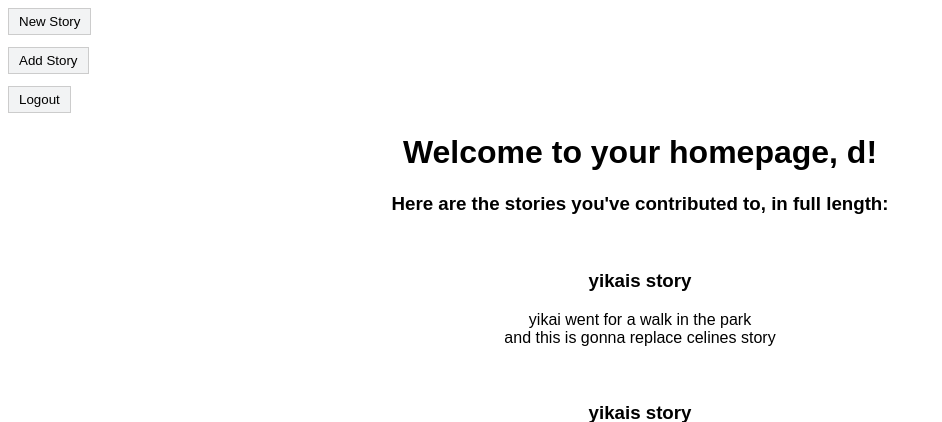
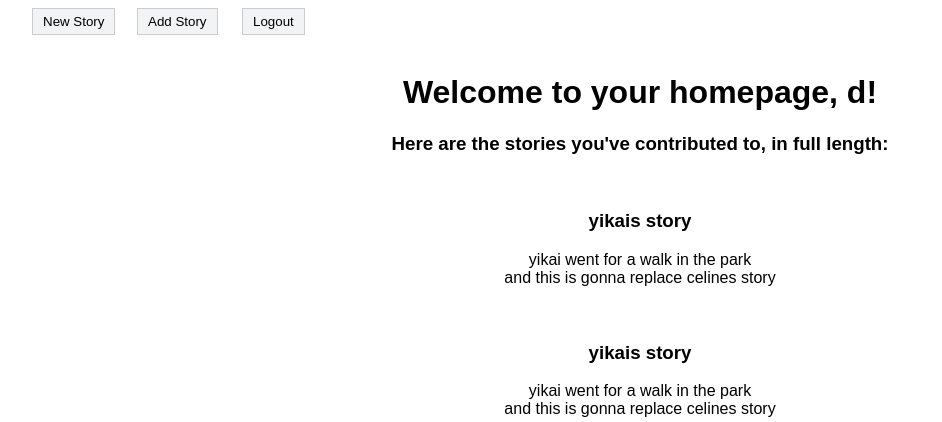
Before and after one commit to getDolla/SoftDev-Blog, a Flask app: page /home/ in a window 1280 px wide. Shown: the top 422 px of the page, without its empty margins (0-942 px from the left). Run offline with Flask 2, Linux system fonts and the light colour scheme; a user stored in the database is signed in; data comes from the database, SQL or seed files in the repository.

Commit message:
updated homepage

```diff
--- a/static/style.css
+++ b/static/style.css
@@ -13,7 +13,13 @@ section {
     min-height: 60px;
 }
 
-header { text-align: left; }
+header {
+    clear: both;
+    text-align: left;
+    height: 27px;
+    padding-left: 24px;
+}
+
 /***************************************************
 		Form Details
 ***************************************************/
@@ -37,3 +43,8 @@ form input {
 form input[type="radio"]:not(:first-of-type) {
 	margin-left: 26px;
 }
+
+header form {
+    float: left;
+    width: 100px;
+}
--- a/templates/homepage.html
+++ b/templates/homepage.html
@@ -18,8 +18,10 @@
     <form action="/logout/">
       <input type="submit" value="Logout"/>
     </form>
+</header>
+      <br>
 
-      </header>
+
     <h1>Welcome to your homepage, {{user}}!</h1>
 
     <h3> {{message}} <br> {{message2}} </h3>
```
Also changed, not shown: 3 other files.
